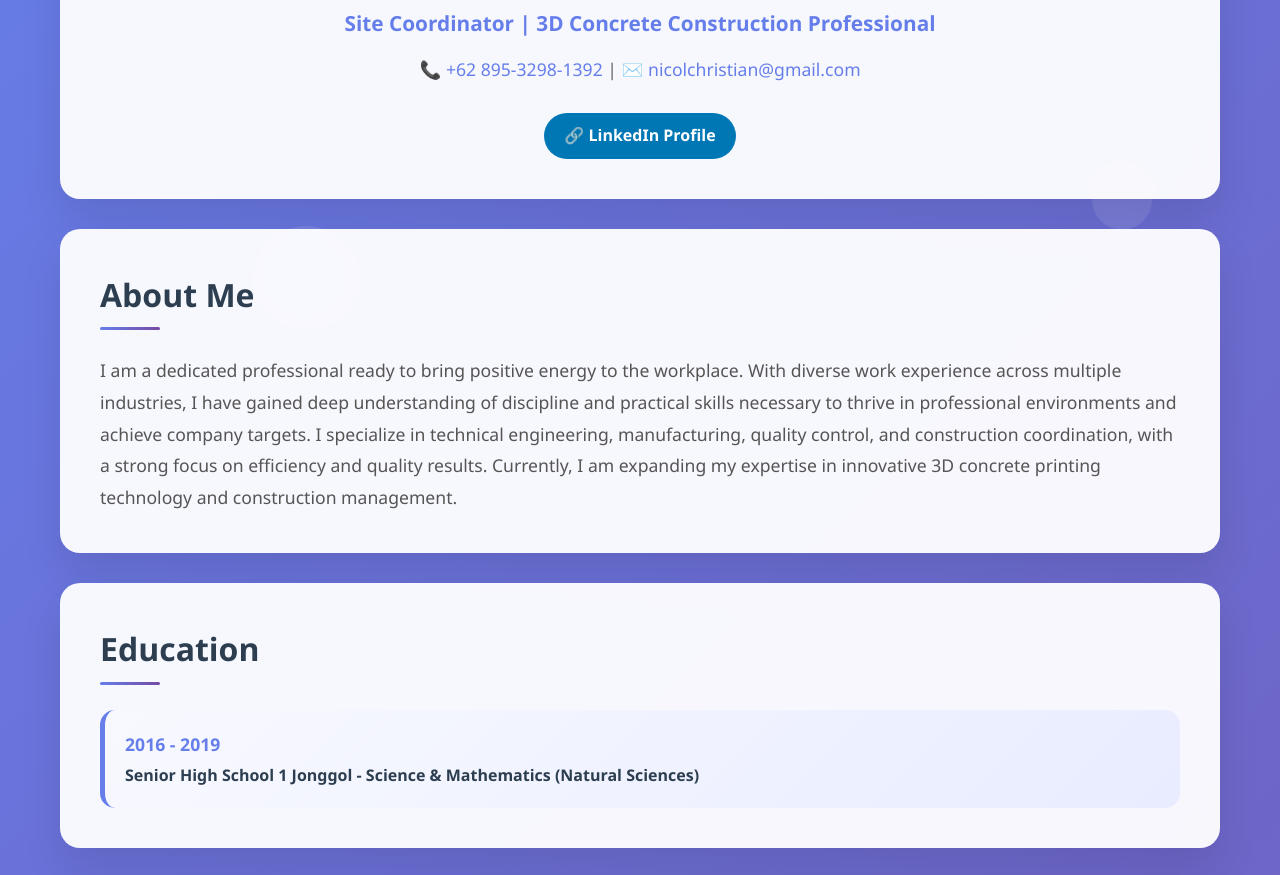
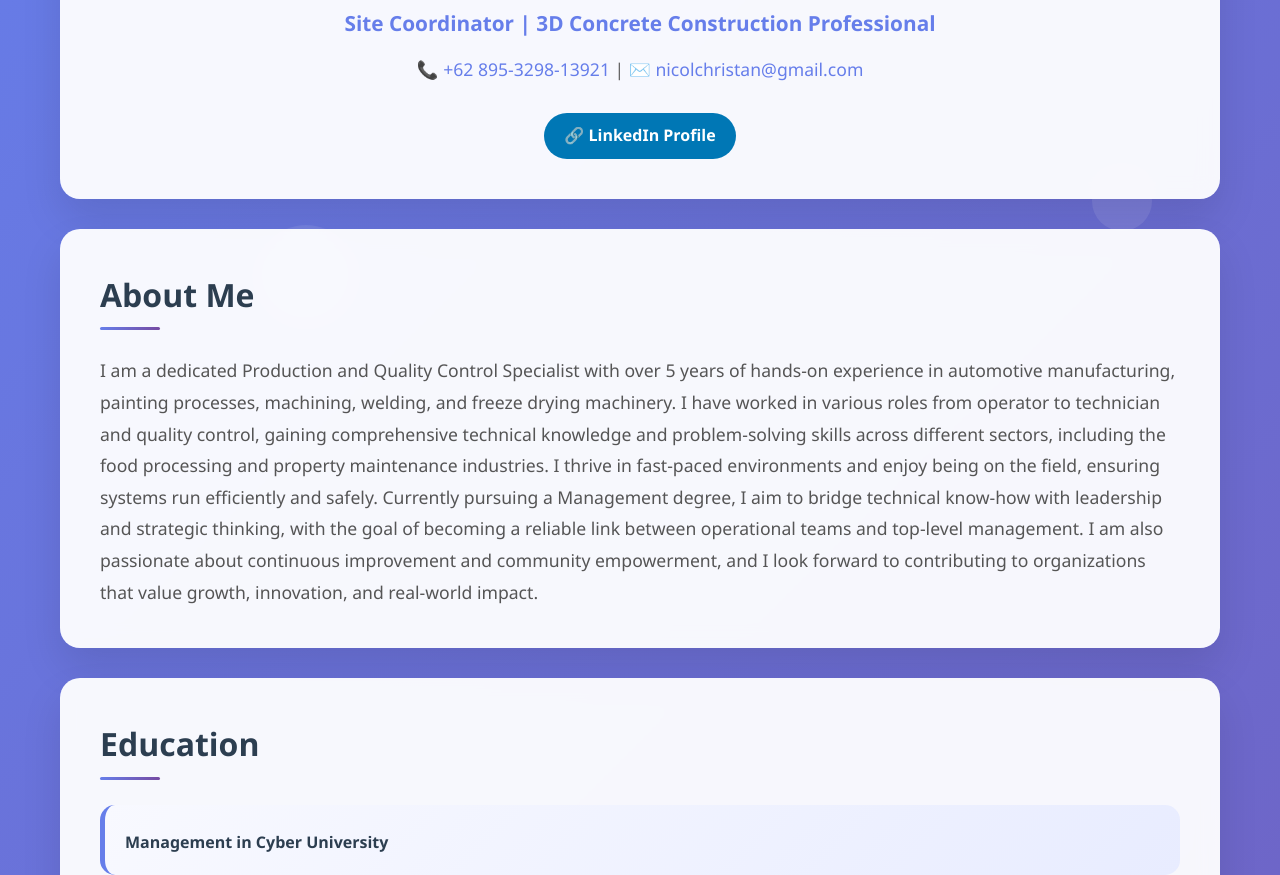
Before and after one commit to NicolaChristanto/Portofolio, a plain HTML site: page index.html in a window 1280 px wide. Shown: the part 297-1172 px from the top of the page. Drawn offline with Linux system fonts and the light colour scheme.

Commit message:
Update index.html

```diff
--- a/index.html
+++ b/index.html
@@ -385,8 +385,8 @@
             <h1 class="name">Nicola Christanto</h1>
             <div class="title">Site Coordinator | 3D Concrete Construction Professional</div>
             <div class="contact-info">
-                📞 <a href="tel:+6285329813921">+62 895-3298-1392</a> |
-                ✉️ <a href="mailto:nicolchristian@gmail.com">nicolchristian@gmail.com</a>
+                📞 <a href="tel:+6285329813921">+62 895-3298-13921</a> |
+                ✉️ <a href="mailto:nicolchristian@gmail.com">nicolchristan@gmail.com</a>
             </div>
             <a href="https://www.linkedin.com/in/nicolachristanto" class="linkedin-link" target="_blank">
                 🔗 LinkedIn Profile
@@ -396,15 +396,18 @@
         <section class="section">
             <h2 class="section-title">About Me</h2>
             <p class="about-text">
-                I am a dedicated professional ready to bring positive energy to the workplace. With diverse work experience across multiple industries, I have gained deep understanding of discipline and practical skills necessary to thrive in professional environments and achieve company targets. I specialize in technical engineering, manufacturing, quality control, and construction coordination, with a strong focus on efficiency and quality results. Currently, I am expanding my expertise in innovative 3D concrete printing technology and construction management.
+                I am a dedicated Production and Quality Control Specialist with over 5 years of hands-on experience in automotive manufacturing, painting processes, machining, welding, and freeze drying machinery. I have worked in various roles from operator to technician and quality control, gaining comprehensive technical knowledge and problem-solving skills across different sectors, including the food processing and property maintenance industries.
+
+I thrive in fast-paced environments and enjoy being on the field, ensuring systems run efficiently and safely. Currently pursuing a Management degree, I aim to bridge technical know-how with leadership and strategic thinking, with the goal of becoming a reliable link between operational teams and top-level management.
+
+I am also passionate about continuous improvement and community empowerment, and I look forward to contributing to organizations that value growth, innovation, and real-world impact.
             </p>
         </section>
 
         <section class="section">
             <h2 class="section-title">Education</h2>
             <div class="education-item">
-                <div class="education-year">2016 - 2019</div>
-                <div class="education-school">Senior High School 1 Jonggol - Science & Mathematics (Natural Sciences)</div>
+                <div class="education-school">Management in Cyber University</div>
             </div>
         </section>
 
```
